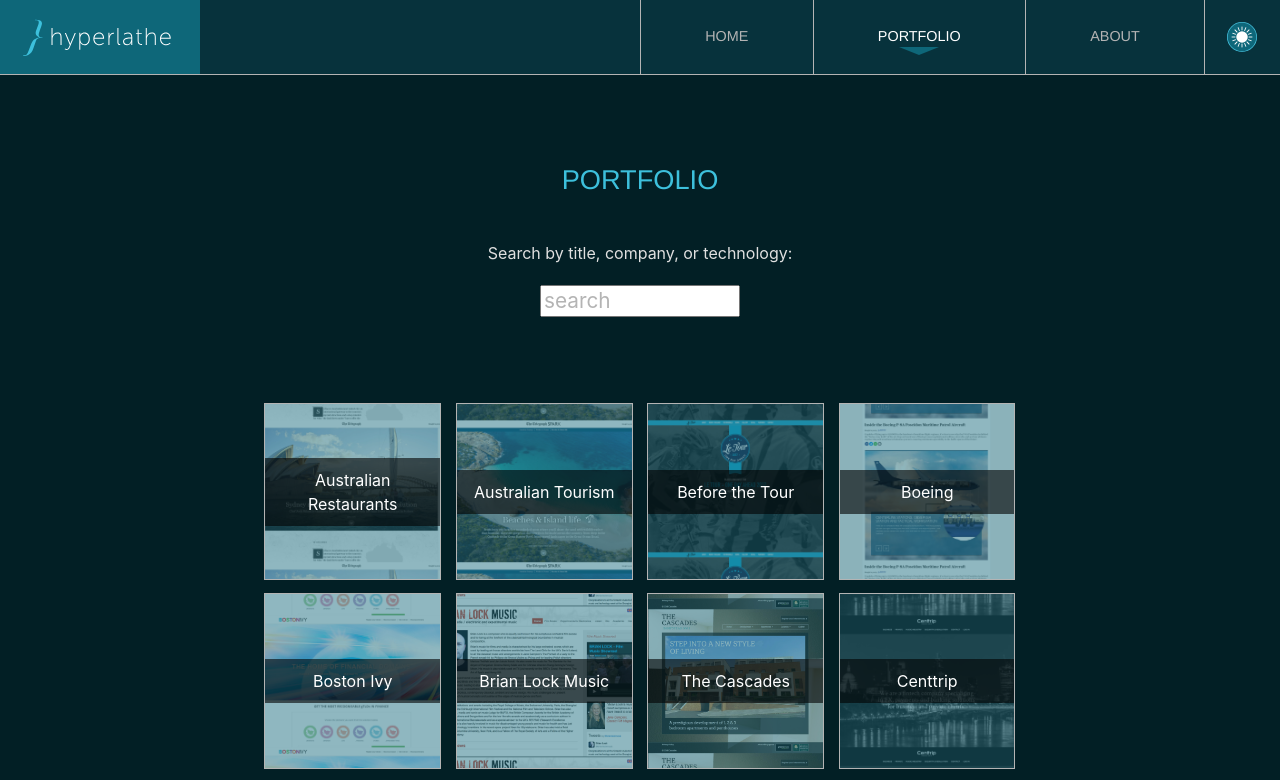
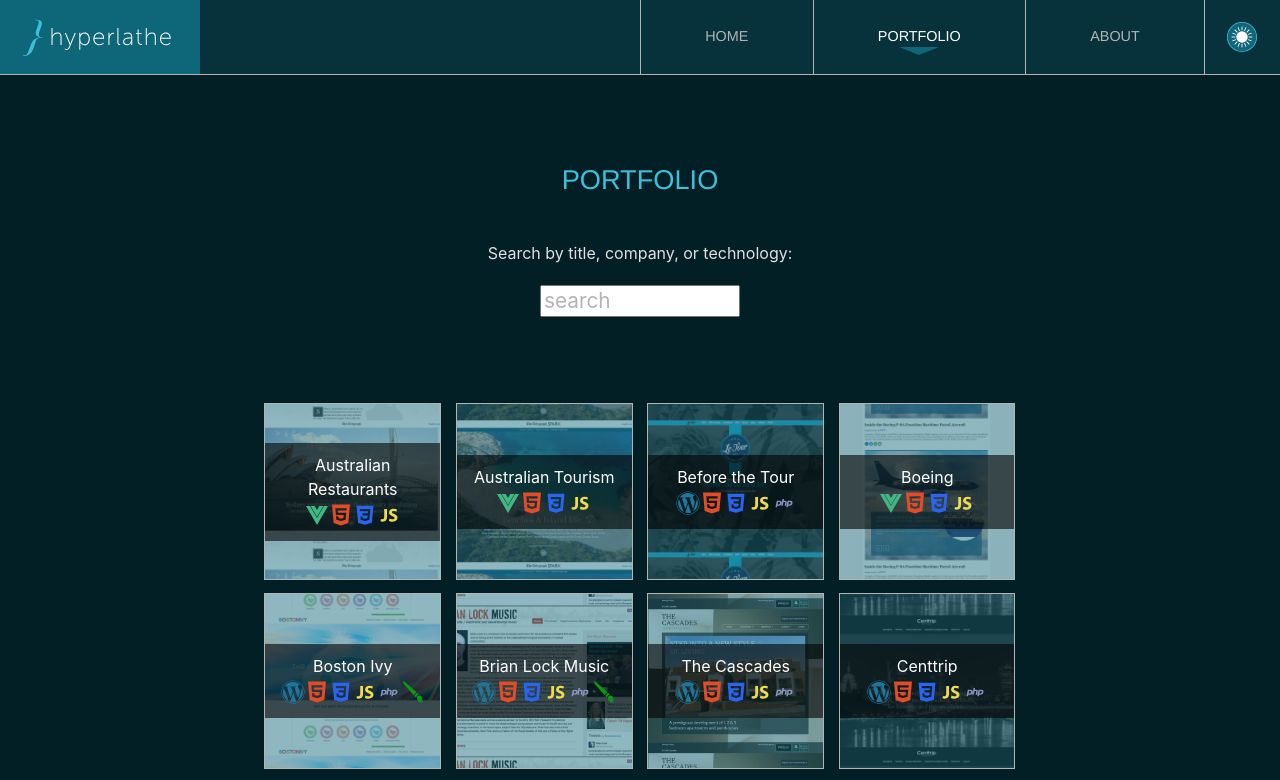
Before and after one commit to HyperLathe/portfolio-2021, a React (Create React App) app: page /portfolio in a window 1280 px wide. Shown: the top 780 px of the page. Built offline with nearby package versions, Linux system fonts and the light colour scheme.

Commit message:
Adding icons and further styling

```diff
--- a/package.json
+++ b/package.json
@@ -13,6 +13,7 @@
     "@types/react-router-dom": "^5.1.7",
     "react": "^17.0.1",
     "react-dom": "^17.0.1",
+    "react-icons": "^4.2.0",
     "react-router-dom": "^5.2.0",
     "react-scripts": "4.0.2",
     "styled-components": "^5.2.1",
--- a/public/index.html
+++ b/public/index.html
@@ -24,7 +24,7 @@
       work correctly both with client-side routing and a non-root public URL.
       Learn how to configure a non-root public URL by running `npm run build`.
     -->
-    <title>React App</title>
+    <title>Hyperlathe | Front-end development</title>
   </head>
   <body>
     <noscript>You need to enable JavaScript to run this app.</noscript>
--- a/src/App.tsx
+++ b/src/App.tsx
@@ -85,9 +85,9 @@
 	top: 0;
 	right: 0;
 	margin: 0px;
-	padding: 20px;
+	padding: 18px 20px 20px 20px;
 	width: 200px;
-	height: 100%;
+	height: 130%;
 	min-height: 100vh;
 	margin-right: -200px;
 	text-align: right;
@@ -100,7 +100,7 @@
 	background: ${({ theme }) => theme.navBackground};
 		&.nav-open {
 			transform: scaleX(1);
-	transition: all 0s ease;
+			transition: all 0s ease;
 			}
 	 a {
 			font-family: helvetica, arial, sans-serif;
@@ -110,6 +110,12 @@
 			color: ${({ theme }) => theme.navText};
 			margin-bottom: 7px;
 			transition: all 0.1s linear;
+				&:first-child {
+					margin-top: 10px;
+				}
+				&:last-child {
+					margin-bottom: 100px;
+				}
 	 }
 	@media screen and (min-width: 768px) {
 		margin-right: 0;
@@ -160,23 +166,37 @@
 							background: ${({ theme }) => theme.navHoverBackground};
 						}
 					}
+
+				&:first-child {
+					margin-top: 0px;
+				}
+				&:last-child {
+					margin-bottom: 0px;
+				}
 			}
 	}
 `;
 
 const DayNightButton = styled.button`
-	width: 75px;
-	height: 100%;
+	width: 30px;
+	height: 30px;
 	display: block;
 	background: url('${({ theme }) => theme.themeButton}') center center no-repeat;
-	background-size: 30px;
+	background-size: contain;
 	border: 0;
 	outline: none;
+	position: absolute;
 	cursor: pointer;
 		@media (hover: hover) {
 			&:hover {
 				background-color: ${({ theme }) => theme.logoBackground};
 			}
+		}
+		@media screen and (min-width: 768px) {
+			position: relative;
+			width: 75px;
+			height: 100%;
+			background-size: 30px;
 		}
 `;
 
--- a/src/components/NavList.tsx
+++ b/src/components/NavList.tsx
@@ -1,4 +1,11 @@
 import React, { useState, useEffect } from "react";
+import { DiReact } from 'react-icons/di';
+import { RiVuejsFill } from 'react-icons/ri';
+import { FaWordpress, FaAngular } from 'react-icons/fa';
+import { GiPaintBrush } from 'react-icons/gi';
+import { FaHtml5 } from 'react-icons/fa';
+import { SiTypescript } from 'react-icons/si';
+import { DiCss3, DiPhp, DiJavascript1 } from 'react-icons/di';
 import { Link } from 'react-router-dom';
 import styled from 'styled-components/macro';
 import PortfolioData from '../content/portfolio_content.json';
@@ -6,6 +13,7 @@
 const Search = styled.div `
   text-align: center;
   margin: 40px auto;
+  color: ${({ theme }) => theme.bodyText};
     p {
       margin-bottom: 5px;
     }
@@ -18,6 +26,7 @@
   width: 200px;
   outline: none;
   color: #000;
+  /* transform: translateX(-1rem); */
     &::placeholder {
       color: #b4b4b4;
     }
@@ -89,6 +98,15 @@
    }
 `;
 
+const TagIcons = styled.div `
+  display: flex;
+  width: 100%;
+  height: 30px;
+  justify-content: center;
+   i {
+     font-size: 1.5rem;
+   }
+`;
 
 function NavList() {
 
@@ -120,7 +138,20 @@
     <section>
     <NavListContainer>
     {searchResults.map((value: any, key) => (
-        <Link to={'/portfolio/' + value.id } key={key} style={{backgroundImage: 'url(' + require('../img/portfolio/' + value.id + '_01.jpg' ).default + ')'}}><span><label>{value.nav}</label></span></Link>
+        <Link to={'/portfolio/' + value.id } key={key} style={{backgroundImage: 'url(' + require('../img/portfolio/' + value.id + '_01.jpg' ).default + ')'}}><span><label>{value.nav}
+       <TagIcons>
+          {(value.tags.includes("React")? <i><DiReact color="#61DBFB" /></i> : '')}
+          {(value.tags.includes("VueJS")? <i><RiVuejsFill color="#41B883" /></i> : '')}
+          {(value.tags.includes("Angular")? <i><FaAngular color="#dd1b16" /></i> : '')}
+          {(value.tags.includes("WordPress")? <i><FaWordpress color="#21759b" /></i> : '')}
+          {(value.tags.includes("HTML")? <i><FaHtml5 color="#e34c26" /></i> : '')}
+          {(value.tags.includes("CSS")? <i><DiCss3 color="#2965f1" /></i> : '')}
+          {(value.tags.includes("JavaScript")? <i><DiJavascript1 color="#f0db4f" /></i> : '')}
+          {(value.tags.includes("PHP")? <i><DiPhp color="#8993be" /></i> : '')}
+          {(value.tags.includes("TypeScript")? <i><SiTypescript color="#007acc" /></i> : '')}
+          {(value.tags.includes("Design")? <i><GiPaintBrush color="#0a9911" /></i> : '')}
+       </TagIcons>
+        </label></span></Link>
         ))}
     </NavListContainer>
     </section>
--- a/src/content/portfolio_content.json
+++ b/src/content/portfolio_content.json
@@ -36,13 +36,21 @@
     "title": "Australian Tourism long-forms - Interactive advertorials",
     "imgs": 2,
     "body": [
-      "A series of four long-form advertorial pieces involving animation and scrolling parallax features.",
+      "A series of three long-form advertorial pieces involving animation and scrolling parallax features.",
       "Challenges involved building various selectable gallery elements, including an interactive events calendar and profile components, that all had to look and function perfectly on all viewports."
     ],
     "links": [
       {
-        "link": "https://www.telegraph.co.uk/travel/plan-your-australian-holiday/culture-and-events-australia/",
-        "label": "Culture and events Australia - Interactive, responsive long form advertorials >"
+        "link": "https://www.telegraph.co.uk/travel/plan-your-australian-holiday/tours-around-australia",
+        "label": "Culture and events Australia - Journeys >"
+      },
+      {
+        "link": "https://www.telegraph.co.uk/travel/plan-your-australian-holiday/wonderful-wildlife/",
+        "label": "Culture and events Australia - Wildlife & Nature >"
+      },
+      {
+        "link": "https://www.telegraph.co.uk/travel/plan-your-australian-holiday/territory-beach-guide/",
+        "label": "Culture and events Australia - Beach & Island Life >"
       }
     ],
     "tags": [
@@ -77,7 +85,7 @@
       "WordPress",
       "PHP",
       "Twitter",
-      "Philosophy Design",
+      "Philosophy",
       "Bootstrap",
       "jQuery",
       "Before the Tour",
@@ -192,7 +200,7 @@
     "tags": [
       "WordPress",
       "Bootstrap",
-      "Philosophy Design",
+      "Philosophy",
       "HTML",
       "CSS",
       "JavaScript",
@@ -413,13 +421,14 @@
     ],
     "tags": [
       "React",
-      "Typescript",
+      "TypeScript",
       "Netlify",
       "HTML",
       "CSS",
       "JavaScript",
       "Hyperlathe",
-      "Portfolio"
+      "Portfolio",
+      "Design"
     ]
   },
   {
@@ -446,7 +455,7 @@
       "JavaScript",
       "Invenias",
       "Mega menu",
-      "Philosophy Design",
+      "Philosophy",
       "Design",
       "UI"
     ]
@@ -622,7 +631,7 @@
       "Bootstrap",
       "Mission Housing",
       "jQuery",
-      "Philosophy Design",
+      "Philosophy",
       "HTML",
       "CSS",
       "JavaScript"
@@ -648,7 +657,8 @@
       "Design",
       "Payment Card Solutions",
       "Fintech",
-      "UX"]
+      "UX"
+    ]
   },
   {
     "id": "princess-cruises",
--- a/src/pages/about.tsx
+++ b/src/pages/about.tsx
@@ -25,7 +25,7 @@
   }
   a {
     text-decoration: none;
-    color: #d76b65;
+    color: ${({ theme }) => theme.linkText};
       &:hover {
         text-decoration: underline;
       }
--- a/src/pages/portfolio.tsx
+++ b/src/pages/portfolio.tsx
@@ -26,7 +26,6 @@
   }
   a {
     text-decoration: none;
-    color: #d76b65;
       &:hover {
         text-decoration: underline;
       }
--- a/src/pages/projectPage.tsx
+++ b/src/pages/projectPage.tsx
@@ -84,7 +84,6 @@
   h3 {
     font-family: Helvetica, Arial, sans-serif;
     font-weight: normal;
-    text-transform: uppercase;
     font-size: 1rem;
     margin: 10px 0px 5px 0px;
     text-align: center;
```
Also changed, not shown: 1 other file (tests, documents, lock files or other folders).
